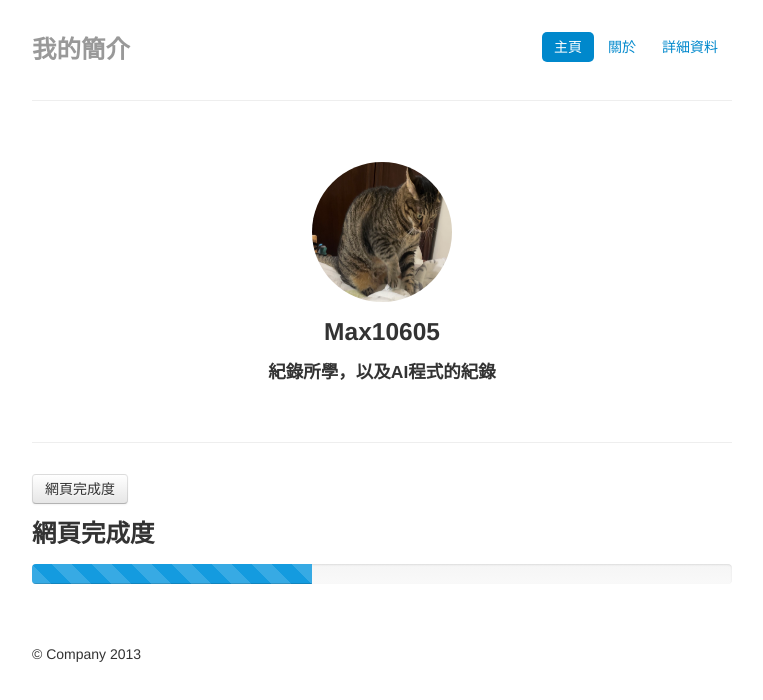
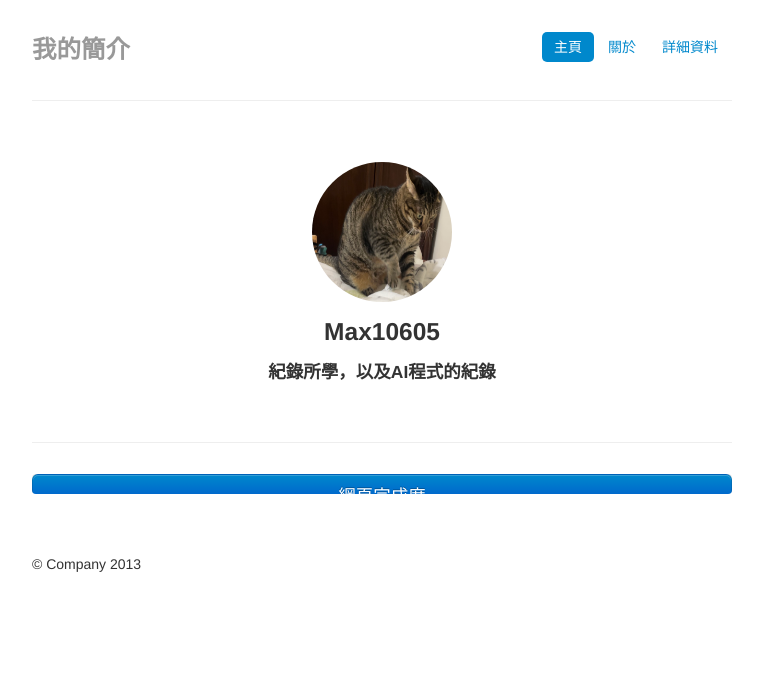
Before and after one commit to max106051231/max106051231.github.io, a plain HTML site: page index.html in a window 1280 px wide. Shown: the whole page, without its empty margins (258-1021 px from the left). Drawn offline with Linux system fonts and the light colour scheme.

Commit message:
Update index.html

```diff
--- a/index.html
+++ b/index.html
@@ -99,8 +99,9 @@
       </div>
 
       <hr>
-	<a href="#myModal" role="button" class="btn" data-toggle="modal">網頁完成度</a>
-
+	<div class="progress progress-striped active">
+		<a href="#myModal" role="button" class="btn btn-large btn-block btn-primary" data-toggle="modal">網頁完成度</a>
+	</div>
 	<!-- Modal -->
 	<div id="myModal" class="modal hide fade" tabindex="-1" role="dialog" aria-labelledby="myModalLabel" aria-hidden="true">
 	  <div class="modal-header">
@@ -115,11 +116,6 @@
 	  <div class="modal-footer">
 	    <button class="btn" data-dismiss="modal" aria-hidden="true">Close</button>
 	  </div>
-	</div>
-
-	<h3>網頁完成度</h3>
-	<div class="progress progress-striped active">
-	  <div class="bar" style="width: 40%;"></div>
 	</div>
       <div class="row-fluid marketing">
       	<div class="footer">
```
